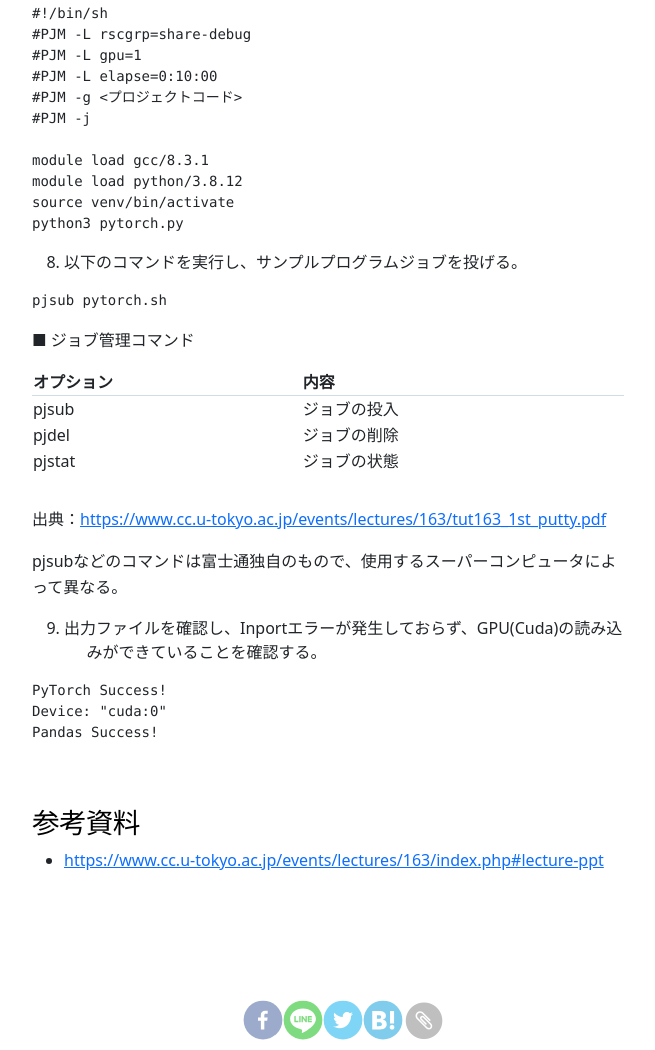
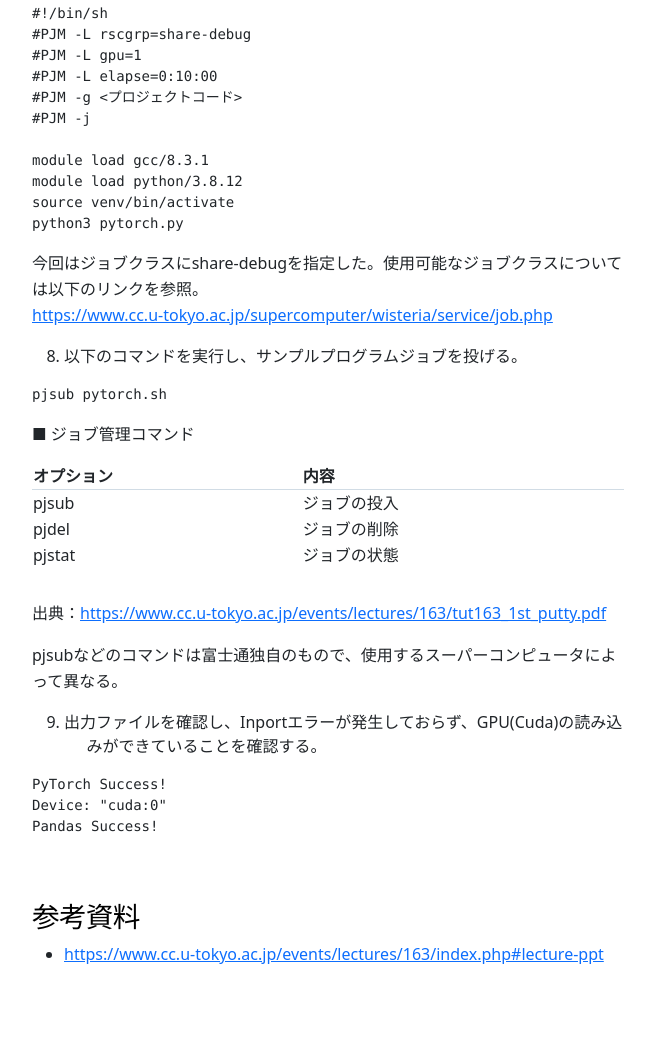
Before and after one commit to kyuki-rp/myblog, a Gatsby site: page /articles/computer/supercomputer/ in a window 1280 px wide. Shown: the part 2357-3407 px from the top of the page, without its empty margins (312-967 px from the left). Built offline with nearby package versions, Linux system fonts and the light colour scheme; Gatsby itself is replaced by a stand-in of ours; some packages are replaced by stand-ins of ours; code samples lack their colours.

Commit message:
スパコン記事更新

````diff
--- a/content/blog/supercomputer/index.md
+++ b/content/blog/supercomputer/index.md
@@ -111,6 +111,9 @@ source venv/bin/activate
 python3 pytorch.py
 ```
 
+今回はジョブクラスにshare-debugを指定した。使用可能なジョブクラスについては以下のリンクを参照。
+https://www.cc.u-tokyo.ac.jp/supercomputer/wisteria/service/job.php
+
 8. 以下のコマンドを実行し、サンプルプログラムジョブを投げる。
 
 ```
````
